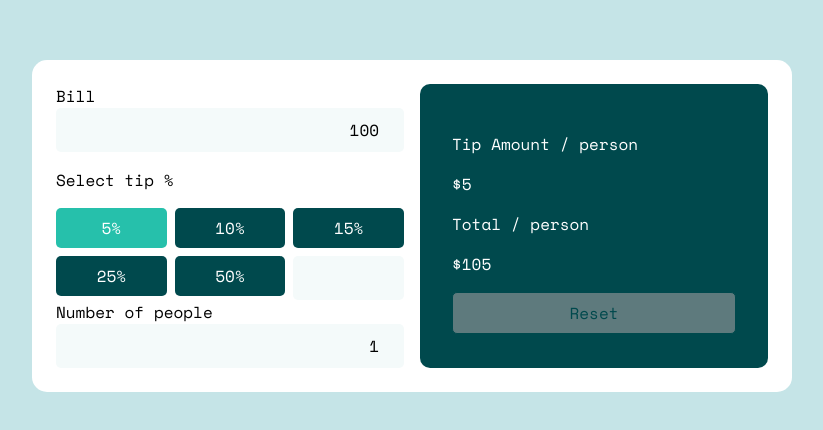
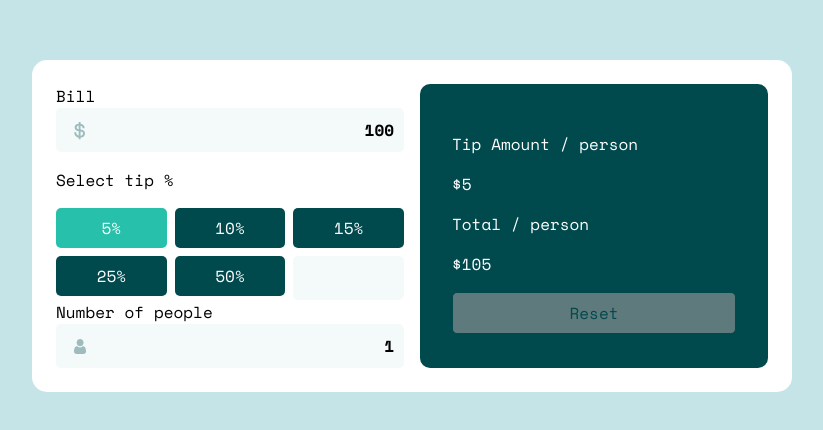
Before and after one commit to kkalvaa/tip-calculator, a Vue app: page / in a window 1280 px wide. Shown: the part 174-604 px from the top of the page, without its empty margins (228-1051 px from the left). Built offline with nearby package versions, Linux system fonts and the light colour scheme.

Commit message:
Adde icons

```diff
--- a/src/App.vue
+++ b/src/App.vue
@@ -46,9 +46,7 @@ export default {
       return state.tipPercentage;
     },
     tipPerPerson() {
-      return this.tipState.bill / this.tipState.
-numberOfPeople * this.tipState.
-tipPercentage / 100;
+      return this.tipState.bill / this.tipState.numberOfPeople * this.tipState.tipPercentage / 100;
     },
     totalPerPerson() {
       return this.tipState.bill / this.tipState.numberOfPeople + this.tipPerPerson;
@@ -131,10 +129,22 @@ input {
   width: 100%;
   padding: 0.5em;
   font-size: 1em;
+  font-weight: bolder;
   border-color: transparent;
   background-color: var(--cyan-600);
   border-radius: 5px;
   text-align: right;
+  accent-color: var(--strong-cyan);
+  background-repeat: no-repeat;
+  background-position: 1em 50%;
+  background-size: 0.75em;
+
+  &::-webkit-inner-spin-button,
+  &::-webkit-outer-spin-button {
+    -webkit-appearance: none;
+    -moz-appearance: none;
+    appearance: none;
+  }
 }
 
 .div2 {
--- a/src/components/BillInput.vue
+++ b/src/components/BillInput.vue
@@ -1,6 +1,12 @@
 <template>
   <label for="billInput">Bill
-    <input id="billInput" type="number" v-model.number="bill">
+    <input
+      id="billInput"
+      class="bill-input"
+      type="number"
+      v-model.number="bill"
+      min="0"
+    >
   </label>
 </template>
 
@@ -21,3 +27,9 @@ export default {
   }
 };
 </script>
+
+<style lang="scss">
+.bill-input {
+  background-image: url('../assets/icon-dollar.svg');
+}
+</style>
--- a/src/components/NumberOfPeopleInput.vue
+++ b/src/components/NumberOfPeopleInput.vue
@@ -1,7 +1,14 @@
 <template>
-  <label for="numberOfPeople">
+  <label for="numberOfPeopleInput">
     Number of people
-    <input id="numberOfPeople" type="number" v-model.number="numberOfPeople">
+    <input
+      id="numberOfPeopleInput"
+      class="number-of-people-input"
+      type="number"
+      v-model.number="numberOfPeople"
+      min="1"
+      validate
+    >
   </label>
 </template>
 
@@ -22,3 +29,9 @@ export default {
   }
 }
 </script>
+
+<style lang="scss">
+.number-of-people-input {
+  background-image: url("../assets/icon-person.svg");
+}
+</style>
```
